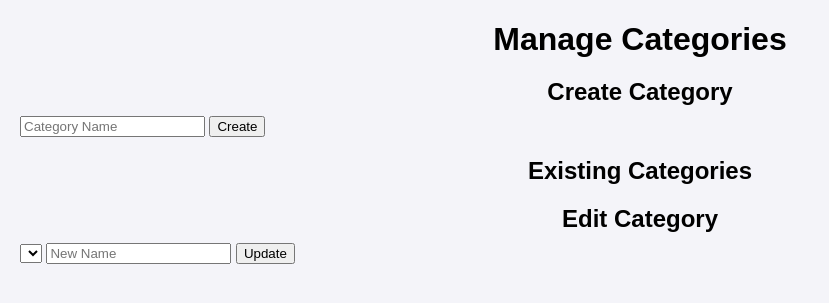
After one commit to malkir23/diary, a Python web app: template backend/templates/categories.html in a window 1280 px wide. The commit adds this page. Shown: the top 303 px of the page, without its empty margins (0-829 px from the left). Run offline with Jinja, Linux system fonts and the light colour scheme; the template is opened without the code that fills it, so the values that code supplies are empty.

Commit message:
add category page

```diff
--- a/backend/quaries/u4u.py
+++ b/backend/quaries/u4u.py
@@ -20,7 +20,7 @@ class Tasks:
         return await DatabaseConnection.update(Task, filters, update_fields)
     @classmethod
     async def delete(cls, filters=None):
-        return await DatabaseConnection.get(Task, filters)
+        return await DatabaseConnection.delete(Task, filters)
 
 
 class Categorys:
@@ -40,7 +40,7 @@ class Categorys:
         return await DatabaseConnection.update(Category, filters, update_fields)
     @classmethod
     async def delete(cls, filters=None):
-        return await DatabaseConnection.get(Category, filters)
+        return await DatabaseConnection.delete(Category, filters)
 
 TASKS = Tasks()
 CATEGORYS = Categorys()
--- /dev/null
+++ b/backend/static/js/categories.js
@@ -0,0 +1,78 @@
+document.addEventListener("DOMContentLoaded", function () {
+	const apiBase = "/categories";
+	const categoriesList = document.getElementById("categories-list");
+	const editCategoryId = document.getElementById("edit-category-id");
+
+	// Fetch and display categories
+	async function fetchCategories() {
+			const response = await fetch(apiBase);
+			const data = await response.json();
+			categoriesList.innerHTML = "";
+			editCategoryId.innerHTML = "";
+
+			data.categories.forEach(category => {
+					// Display in the list
+					const li = document.createElement("li");
+					li.textContent = category.name;
+
+					// Add delete button
+					const deleteButton = document.createElement("button");
+					deleteButton.textContent = "Delete";
+					deleteButton.style.marginLeft = "10px";
+					deleteButton.addEventListener("click", async () => {
+							if (confirm(`Are you sure you want to delete "${category.name}"?`)) {
+									await fetch(`${apiBase}/${category.id}`, { method: "DELETE" });
+									alert("Category deleted!");
+									fetchCategories();
+							}
+					});
+
+					li.appendChild(deleteButton);
+					categoriesList.appendChild(li);
+
+					// Populate the dropdown
+					const option = document.createElement("option");
+					option.value = category.id;
+					option.textContent = category.name;
+					editCategoryId.appendChild(option);
+			});
+	}
+
+	// Create category
+	document.getElementById("create-category-form").addEventListener("submit", async (e) => {
+			e.preventDefault();
+			const name = document.getElementById("new-category-name").value;
+			const response = await fetch(apiBase, {
+					method: "POST",
+					headers: { "Content-Type": "application/json" },
+					body: JSON.stringify({ name })
+			});
+			if (response.ok) {
+					alert("Category created!");
+					fetchCategories();
+			} else {
+					alert("Failed to create category.");
+			}
+	});
+
+	// Update category
+	document.getElementById("edit-category-form").addEventListener("submit", async (e) => {
+			e.preventDefault();
+			const id = editCategoryId.value;
+			const name = document.getElementById("edit-category-name").value;
+			const response = await fetch(`${apiBase}/${id}`, {
+					method: "PUT",
+					headers: { "Content-Type": "application/json" },
+					body: JSON.stringify({ name })
+			});
+			if (response.ok) {
+					alert("Category updated!");
+					fetchCategories();
+			} else {
+					alert("Failed to update category.");
+			}
+	});
+
+	// Initial fetch
+	fetchCategories();
+});
--- /dev/null
+++ b/backend/templates/categories.html
@@ -0,0 +1,36 @@
+<!DOCTYPE html>
+<html lang="en">
+<head>
+    <meta charset="UTF-8">
+    <meta name="viewport" content="width=device-width, initial-scale=1.0">
+    <title>Manage Categories</title>
+    <link rel="stylesheet" href="/static/css/u4u.css">
+</head>
+<body>
+    <h1>Manage Categories</h1>
+
+    <div class="form-container">
+        <h2>Create Category</h2>
+        <form id="create-category-form">
+            <input type="text" id="new-category-name" placeholder="Category Name" required>
+            <button type="submit">Create</button>
+        </form>
+    </div>
+
+    <div class="categories-container">
+        <h2>Existing Categories</h2>
+        <ul id="categories-list"></ul>
+    </div>
+
+    <div class="form-container">
+        <h2>Edit Category</h2>
+        <form id="edit-category-form">
+            <select id="edit-category-id"></select>
+            <input type="text" id="edit-category-name" placeholder="New Name" required>
+            <button type="submit">Update</button>
+        </form>
+    </div>
+
+    <script src="/static/js/categories.js"></script>
+</body>
+</html>
--- a/backend/templates/index.html
+++ b/backend/templates/index.html
@@ -7,6 +7,12 @@
     <link rel="stylesheet" href="/static/css/u4u.css">
 </head>
 <body>
+    <h1>Flight Management</h1>
+
+    <!-- Navigation to Categories Page -->
+    <div class="navigation">
+        <button onclick="location.href='/categories'" class="nav-button">Категорії</button>
+    </div>
     <h1>Етапи польоту</h1>
     <div class="table-container">
         <div class="table" id="pre-flight">
```
Also changed, not shown: backend/db/base.py (+20 -0 lines), backend/endpoints/u4u.py (+5 -3 lines).
